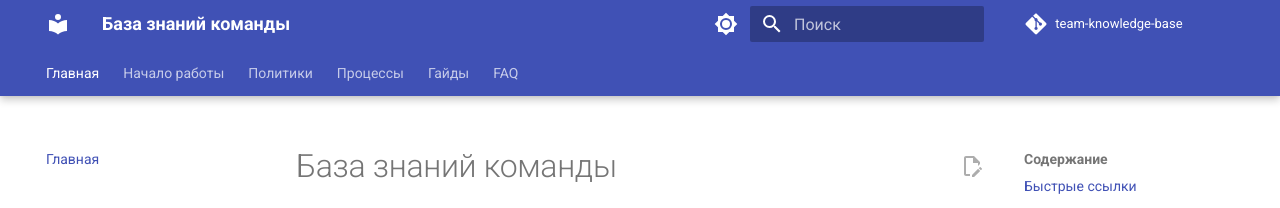
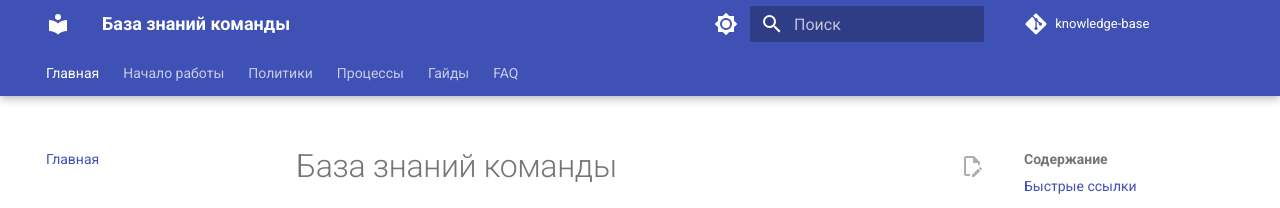
Before and after one commit to kudrikme-create/knowledge-base, an MkDocs documentation site: the page built from docs/index.md, in a window 1280 px wide. Shown: the top 208 px of the page. Built offline with MkDocs 1.6.1 and Material for MkDocs 9.7.7, drawn with Linux system fonts in a browser that asks for light colours; comment, search, counter and statistics services are not loaded.

Commit message:
Update mkdocs.yml

```diff
--- a/mkdocs.yml
+++ b/mkdocs.yml
@@ -1,8 +1,8 @@
 site_name: База знаний команды
 site_description: Официальная база знаний нашей команды
-site_url: https://kudrikme-create.github.io/team-knowledge-base/
-repo_url: https://github.com/kudrikme-create/team-knowledge-base
-repo_name: team-knowledge-base
+site_url: https://kudrikme-create.github.io/knowledge-base/
+repo_url: https://github.com/kudrikme-create/knowledge-base
+repo_name: knowledge-base
 edit_uri: edit/main/docs/
 
 theme:
```
